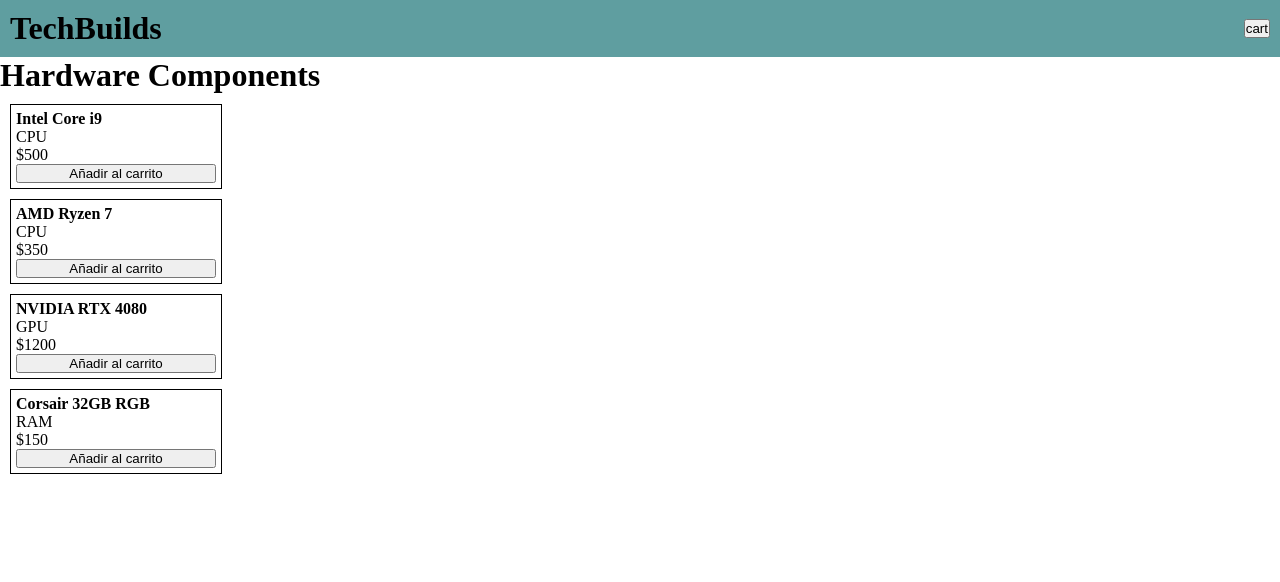
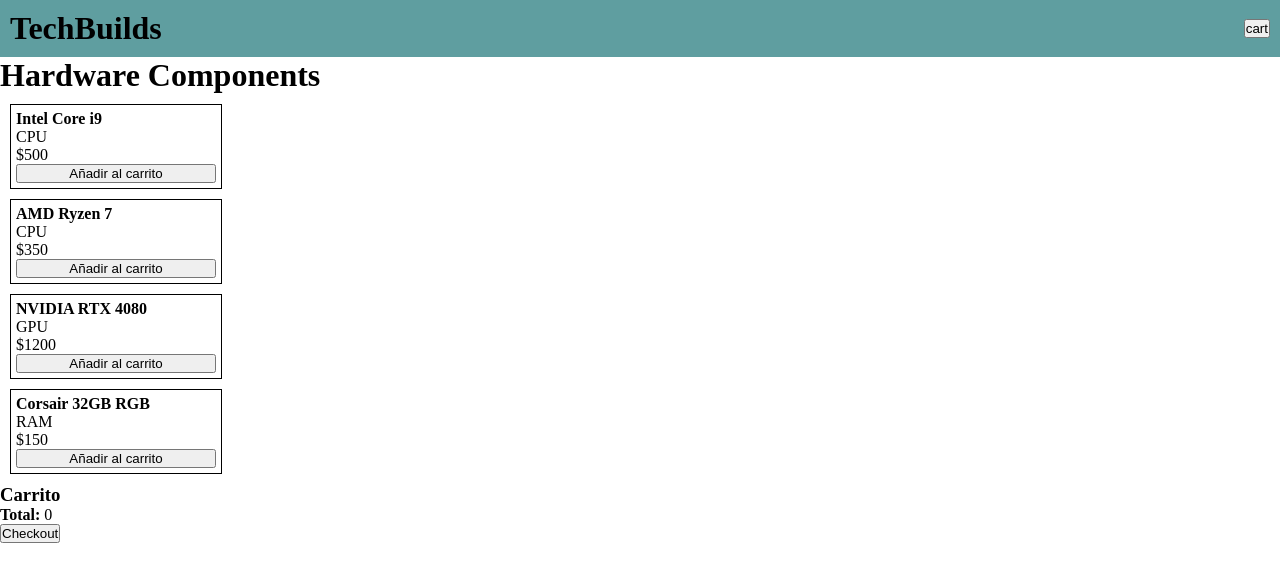
Before and after one commit to yenevielroberts/TechBuilds---El-Configurador-de-PCs-PINIA, a Vue app: page / in a window 1280 px wide. Both pictures are taken after a click on the button "cart". Shown: the top 582 px of the page. Built offline with nearby package versions, Linux system fonts and the light colour scheme.

Commit message:
funciona

```diff
--- a/package.json
+++ b/package.json
@@ -11,6 +11,7 @@
   "dependencies": {
     "cors": "^2.8.6",
     "express": "^5.2.1",
+    "lodash": "^4.17.23",
     "pinia": "^3.0.4",
     "vue": "^3.5.26"
   },
--- a/src/App.vue
+++ b/src/App.vue
@@ -3,40 +3,46 @@
 import { userSessionStore } from '@/stores/UserSessionStore';
 import {useProductStore} from '@/stores/HardwareStore'
 import ComponentCard from '@/components/ComponentCard.vue';
-import { buildStore } from '@/stores/BuildStore';
 import CurrentBuildWidget from './components/CurrentBuildWidget.vue';
+import { ref } from 'vue';
+import { storeToRefs } from 'pinia';
+import { buildStore } from './stores/BuildStore';
 
-let carrito=buildStore()
+
+const carrito=buildStore()
 const user=userSessionStore()
 const products=useProductStore()
 products.loadHardware()//Obtengo los productos para mostrar
 
 
 if(!user.getUserName()){
+  //Si no hay usuario de localStorage creo uno
   user.newUser()
-  carrito.obtenerCarrito()
+}
 
+
+let showCarrito=ref(false);
+const handlerShowCarrito=(show)=>{
+
+  showCarrito.value=show
 }
 
 
 </script>
 
 <template>
- <NavBar :user="user.userInfoSession"/>
+ <NavBar :user="user.userInfoSession" @mostrar-carrito="handlerShowCarrito"/>
 
 <h1>Hardware Components</h1>
 <ComponentCard
 v-for=" hardware in products.productsRef"
 :key="hardware.name"
 :product="hardware"
-@add-to-cart="carrito.addCarrito"
+@add-to-cart="carrito.addComponent"
 
 />
 
-<CurrentBuildWidget
-v-for="product in carrito.arrayCarrito"
-:key="product.name"
-:productCarrito="product"
+<CurrentBuildWidget v-show="showCarrito"
 />
 
 </template>
--- a/src/components/CurrentBuildWidget.vue
+++ b/src/components/CurrentBuildWidget.vue
@@ -1,24 +1,27 @@
 <script setup>
+import BuildWidgetItem from './buildWidgetItem.vue';
+import { buildStore } from '@/stores/BuildStore';
 
-const props = defineProps({
-  productCarrito: Object,
-});
 
-// emits
-const emit =defineEmits(["deleteProduct"])
+let carrito=buildStore()
+carrito.obtenerCarrito()
 
-const deleteProd=()=>{
-    emit('deleteProduct',props.productCarrito)
-}
 
 </script>
 <template>
-<h3>Carrito</h3>
-  <div class="card">
-     <p><strong>{{ productCarrito.name }}</strong></p>
-     <p>${{ productCarrito.price }}</p>
-     <button @click="deleteProd">Eliminar</button>
-  </div>
+  <section id="section-carrito">
+    <h3>Carrito</h3>
+    <section id="carrito">
+        <BuildWidgetItem v-for="(product, name) in carrito.grouped"
+:key="name"
+:productCarrito="product[0]"
+:cantidad="product.length"
+@delete-product="carrito.removeComponent"/>
+  <p><strong>Total: </strong>{{ carrito.totalPrice }}</p>
+    <button @click="carrito.checkOut">Checkout</button>
+    </section>
+  </section>
+
 
 </template>
 <style scoped>
@@ -31,4 +34,8 @@
   border: black solid 1px;
   padding: 5px;
 }
+
+
+
+
 </style>
--- a/src/components/NavBar.vue
+++ b/src/components/NavBar.vue
@@ -1,12 +1,15 @@
 <script setup>
-import CurrentBuildWidget from './CurrentBuildWidget.vue';
-
 
 const props=defineProps({
     user: Object
 })
 
-let mostrarCarrito=false;
+
+const emit=defineEmits(["mostrarCarrito"])
+const mostrarCarrito=()=>{
+
+    emit("mostrarCarrito", true)
+}
 </script>
 
 <template>
@@ -18,7 +21,7 @@
         </div>
         <div id="div-user-info">
             <p>{{user.name}}</p>
-            <button @click="mostrarCarrito=true">cart</button>
+            <button @click="mostrarCarrito">cart</button>
         </div>
     </div>
 </header>
--- /dev/null
+++ b/src/components/buildWidgetItem.vue
@@ -0,0 +1,37 @@
+<script setup>
+
+const props = defineProps({
+  productCarrito: Object,
+  cantidad:Number
+});
+
+// emits
+const emit =defineEmits(["deleteProduct"])
+
+const deleteProd=(product)=>{
+    emit('deleteProduct',product)
+}
+
+</script>
+<template>
+
+<div class="card">
+     <p><strong>{{ productCarrito.name }}</strong></p>
+     <p>${{ productCarrito.price }}</p>
+     <p>{{ productCarrito.type }}</p>
+     <p>{{ cantidad }}</p>
+     <button @click="deleteProd(productCarrito)">Eliminar</button>
+  </div>
+</template>
+<style scoped>
+
+.card{
+  display: flex;
+  flex-direction: column;
+  width: 200px;
+  margin: 10px;
+  border: black solid 1px;
+  padding: 5px;
+}
+
+</style>
--- a/src/data/carrito.json
+++ /dev/null
@@ -1,3 +0,0 @@
-[
-
-]
--- a/src/data/userData.json
+++ /dev/null
@@ -1,3 +0,0 @@
-[
-    {"name":"Yeneviel","github":"https://github.com/yenevielroberts", "carrito":null}
-]
--- a/src/stores/BuildStore.js
+++ b/src/stores/BuildStore.js
@@ -1,26 +1,35 @@
+import { groupBy } from "lodash";
 import { defineStore } from "pinia";
-import { ref } from "vue";
+import { computed, ref } from "vue";
 
-export const buildStore=defineStore('buildStore',()=>{
+export const buildStore = defineStore('buildStore', () => {
 
     //STATS
     //Inicialiazo el carrito con localStorage o vacio
-    const arrayCarrito=ref(JSON.parse(localStorage.getItem('carrito')) || [])
+    let arrayCarrito = ref([])
 
     //GETTERS
     //Obtengo el carrito desde el localStorage
-    function obtenerCarrito(){
-        const saved=localStorage.getItem('carrito')
+    function obtenerCarrito() {
+        const saved = localStorage.getItem('carrito')
         //Si ell carrito se guardo en el localStorage se pondra en el array sino sera un array vacio
-        arrayCarrito.value=saved ? JSON.parse(saved): [];
+        arrayCarrito.value = saved ? JSON.parse(saved) : [];
     }
-    function totalPrice(){
 
-    }
+    const totalPrice=computed(()=> arrayCarrito.value.reduce((acumulador, elemento)=>acumulador+elemento.price,0))
+
+    const grouped=computed(()=>{
+        const grouped=groupBy(arrayCarrito.value, (product)=>product.type)
+        const sorted=Object.keys(grouped).sort()
+        let inOrder={}
+        sorted.forEach((key)=>(inOrder[key]=grouped[key]))
+        return inOrder
+    })
     //ACTION
 
     /**Función para añadir un producto el en carrito y guardarlo en el local storage  */
-    function addCarrito(producto){
+    function addComponent(producto) {
+
         arrayCarrito.value.push(producto)
         localStorage.setItem(
             'carrito',
@@ -29,15 +38,29 @@
 
     }
 
-    function guardarCarrito(){
+    function checkOut() {
 
-          /*localStorage.setItem(
-            'carrito',
-            JSON.stringify(arrayCarrrito.value)
-        )*/
+        arrayCarrito.value=[]
+        localStorage.removeItem(
+          'carrito')
+    }
+
+    function removeComponent(prod){
+        const prodName=prod.name
+       const index=arrayCarrito.value.findIndex(prod => prod.name === prodName);//busco el producto que coincida con el id
+        if(index !== -1){
+            arrayCarrito.value.splice(index, 1);
+
+            localStorage.setItem(
+                'carrito',
+                JSON.stringify(arrayCarrito.value)
+            )
+        }
     }
 
 
 
-    return {arrayCarrito, totalPrice,addCarrito,obtenerCarrito}
+
+
+    return { arrayCarrito,grouped, totalPrice, addComponent, obtenerCarrito,checkOut, removeComponent }
 })
```
Also changed, not shown: src/stores/UserSessionStore.js (+17 -18 lines), src/stores/counter.js (deleted, +0 -12 lines), 1 other file (tests, documents, lock files or other folders).
